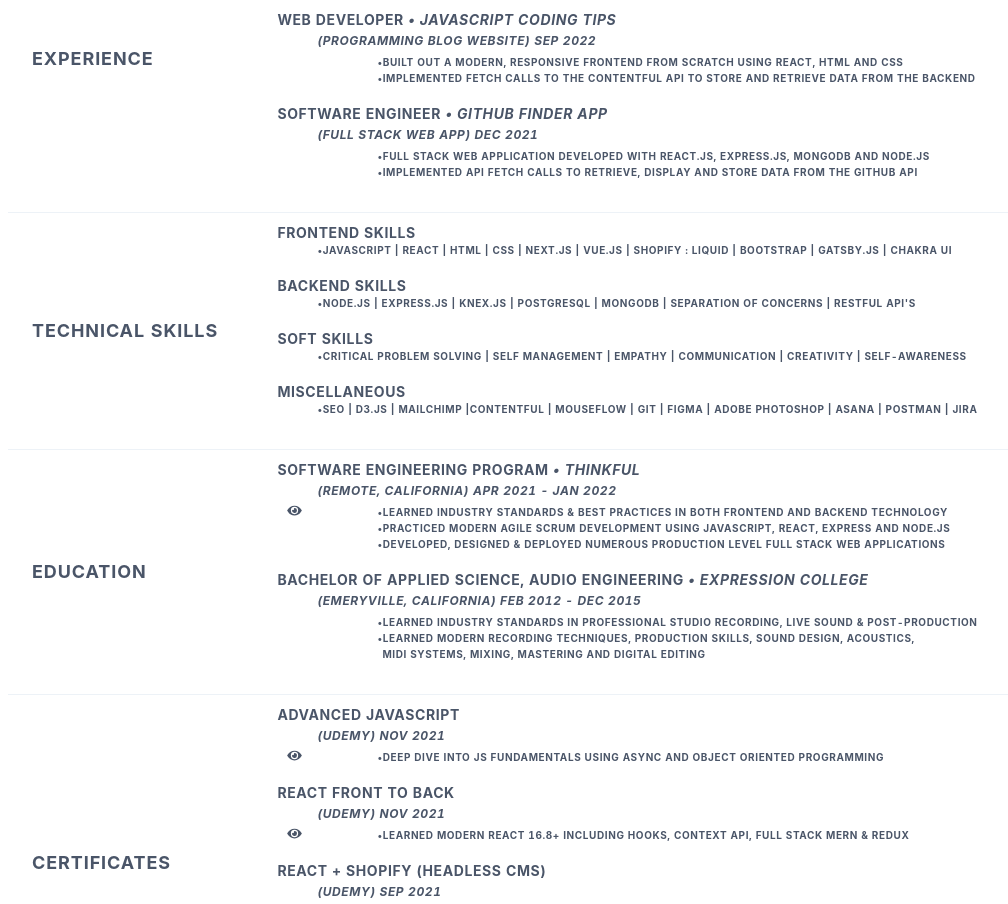
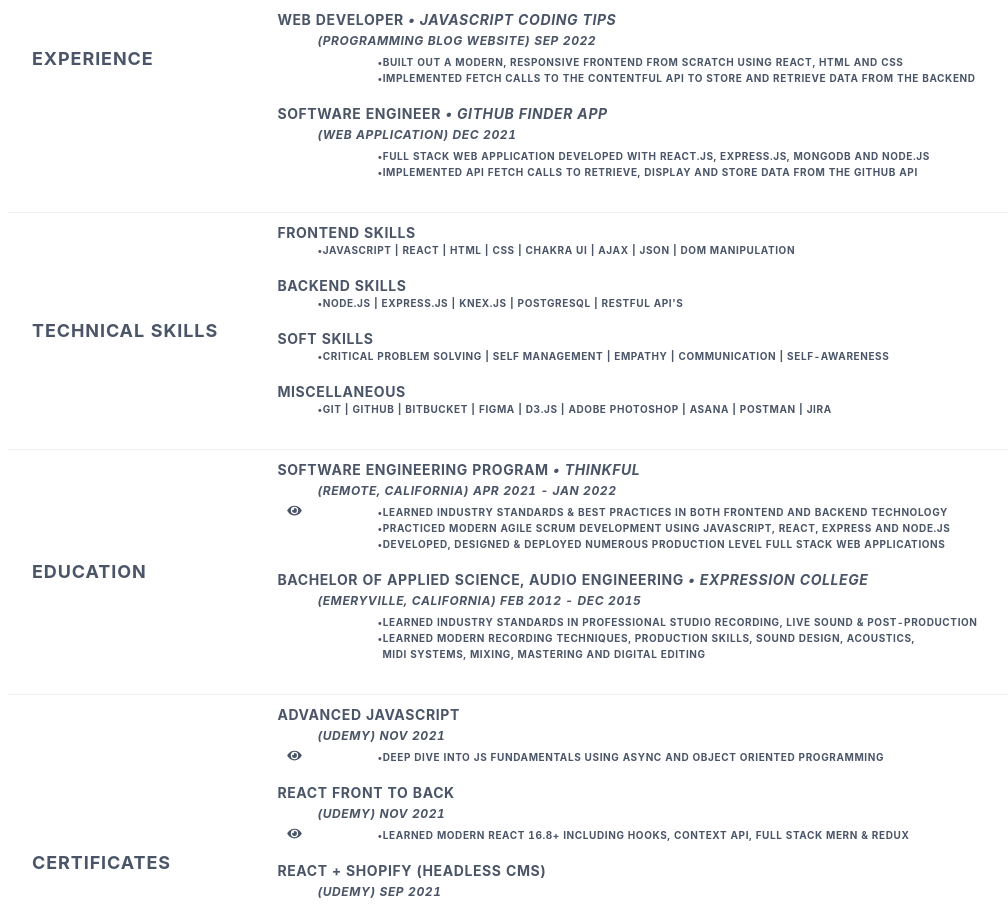
Before and after one commit to tomofficer/portfolio2022, a React (Create React App) app: page / in a window 1280 px wide. Shown: the part 1520-2424 px from the top of the page, without its empty margins (192-1200 px from the left). Built offline with nearby package versions, Linux system fonts and the light colour scheme.

Commit message:
updated resume section

```diff
--- a/src/components/Resume.js
+++ b/src/components/Resume.js
@@ -519,7 +519,7 @@ const Resume = ({ myWorkRef }) => {
                       paddingTop: '5px',
                     }}
                   >
-                    (Full Stack Web App) Dec 2021
+                    (Web Application) Dec 2021
                   </p>
                   {/* TEMP REMOVED EYE ICON UNTIL PROJECT IS FINALIZED */}
 
@@ -584,8 +584,8 @@ const Resume = ({ myWorkRef }) => {
                       marginBottom: '20px',
                     }}
                   >
-                    •JavaScript | React | HTML | CSS | Next.js | Vue.js |
-                    Shopify : Liquid | Bootstrap | Gatsby.js | Chakra UI
+                    •JavaScript | React | HTML | CSS | Chakra UI | AJAX | JSON |
+                    DOM Manipulation
                   </p>
                   <a
                     href="https://www.udemy.com/certificate/UC-9537e18e-dd7c-4002-9e9b-50d8518936cd/"
@@ -607,8 +607,7 @@ const Resume = ({ myWorkRef }) => {
                       marginBottom: '20px',
                     }}
                   >
-                    •Node.js | Express.js | Knex.js | PostgreSQL | MongoDB |
-                    Separation of concerns | RESTful API's
+                    •Node.js | Express.js | Knex.js | PostgreSQL | RESTful API's
                   </p>
                   <a
                     href="https://www.udemy.com/certificate/UC-9537e18e-dd7c-4002-9e9b-50d8518936cd/"
@@ -631,7 +630,7 @@ const Resume = ({ myWorkRef }) => {
                     }}
                   >
                     •Critical problem solving | Self management | Empathy |
-                    Communication | Creativity | Self-awareness
+                    Communication | Self-awareness
                   </p>
                   <a
                     href="https://www.udemy.com/certificate/UC-2d46e76f-3c8b-4ded-b80b-ce25c769bbe2/"
@@ -653,8 +652,8 @@ const Resume = ({ myWorkRef }) => {
                       marginBottom: '20px',
                     }}
                   >
-                    •SEO | d3.js | Mailchimp |Contentful | MouseFlow | Git |
-                    Figma | Adobe Photoshop | Asana | Postman | Jira
+                    •Git | Github | BitBucket | Figma | d3.js | Adobe Photoshop
+                    | Asana | Postman | Jira
                   </p>
                 </Th>
                 <Th></Th>
```
